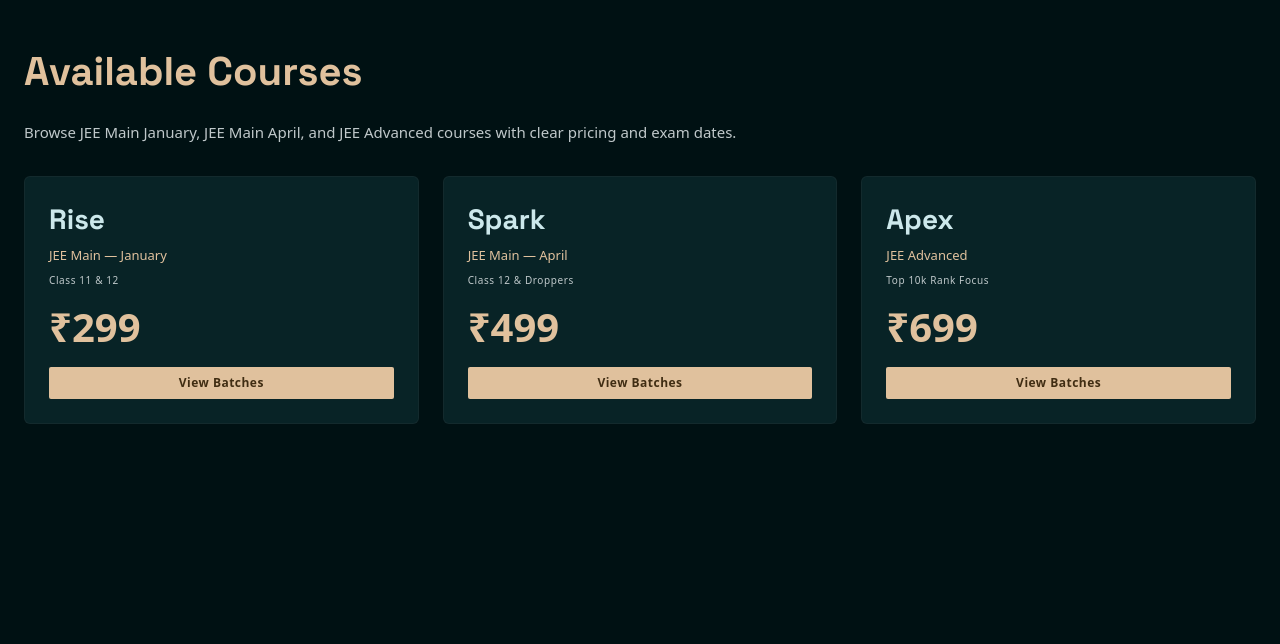
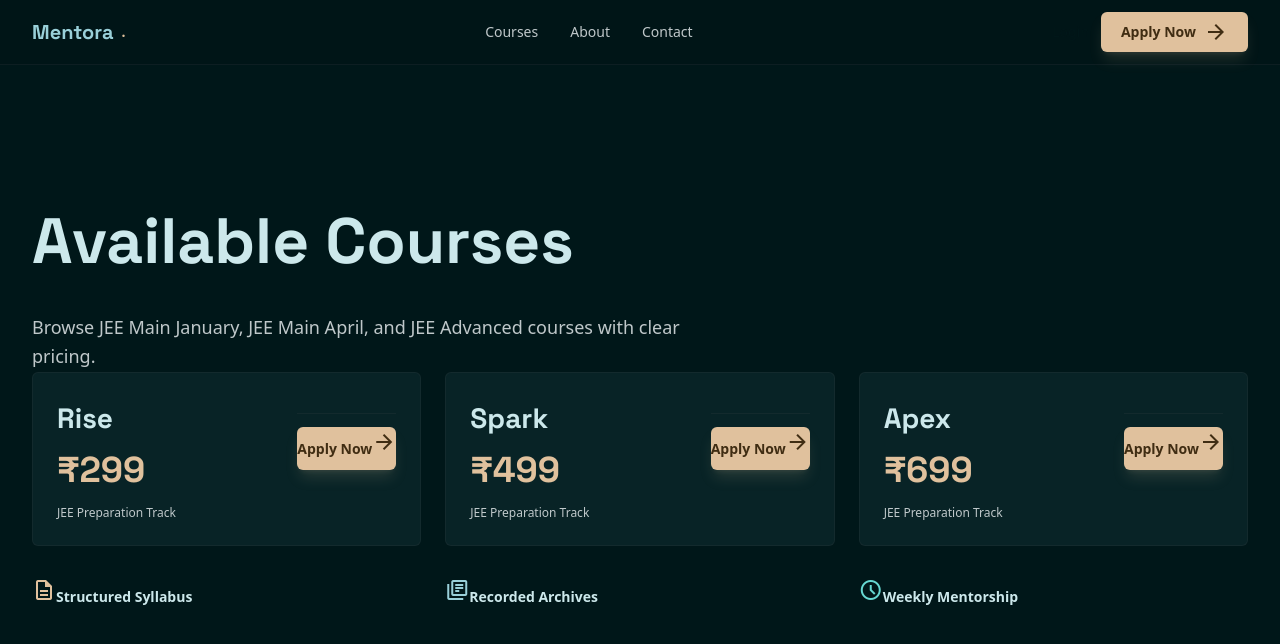
Before and after one commit to SameerSahu3112/Mentora-, a Next.js app in the folder frontend/: page /courses in a window 1280 px wide. Shown: the top 644 px of the page. Built offline with nearby package versions, Linux system fonts and the light colour scheme.

Commit message:
feat: rebuild courses page with amazing animations, working Apply Now buttons, modern Abyssal Focus UI

```diff
--- a/frontend/app/courses/page.js
+++ b/frontend/app/courses/page.js
@@ -1,27 +1,95 @@
+"use client";
+
+import Link from "next/link";
+import { useState } from "react";
+
 export default function CoursesPage() {
+  const [courses, setCourses] = useState([
+    { name: "Rise", price: "₹299" },
+    { name: "Spark", price: "₹499" },
+    { name: "Apex", price: "₹699" },
+  ]);
+
   return (
     <main className="min-h-screen bg-surface-container-lowest text-on-surface">
-      <section className="max-w-7xl mx-auto px-6 py-12">
-        <h1 className="font-headline-lg text-headline-lg text-secondary font-bold mb-6">Available Courses</h1>
-        <p className="font-body-md text-body-md text-on-surface-variant leading-relaxed mb-8">
-          Browse JEE Main January, JEE Main April, and JEE Advanced courses with clear pricing and exam dates.
-        </p>
-        <div className="grid grid-cols-1 lg:grid-cols-3 gap-6">
-          {[
-            { name: 'Rise', price: '₹299', exam: 'JEE Main — January', target: 'Class 11 & 12' },
-            { name: 'Spark', price: '₹499', exam: 'JEE Main — April', target: 'Class 12 & Droppers' },
-            { name: 'Apex', price: '₹699', exam: 'JEE Advanced', target: 'Top 10k Rank Focus' },
-          ].map((course) => (
-            <div key={course.name} className="bg-surface-container p-6 rounded-xl border border-outline-variant/20 hover:bg-surface-container-high transition-colors">
-              <h3 className="font-headline-md text-headline-md text-on-surface font-bold mb-2">{course.name}</h3>
-              <span className="font-body-sm text-body-sm text-secondary mb-2 block">{course.exam}</span>
-              <span className="font-label-sm text-label-sm text-on-surface-variant mb-4 block">{course.target}</span>
-              <div className="font-headline-lg text-headline-lg font-bold text-secondary mb-4">{course.price}</div>
-              <button className="w-full py-2 rounded bg-secondary text-on-secondary font-label-md text-label-md font-bold hover:bg-secondary-fixed transition-colors">
-                View Batches
-              </button>
+      <nav className="sticky top-0 z-40 bg-surface/80 backdrop-blur-md border-b border-outline-variant/20">
+        <div className="max-w-7xl mx-auto px-6 lg:px-8">
+          <div className="flex justify-between h-16 items-center">
+            <div className="flex items-center gap-2">
+              <Link href="/" className="flex items-center gap-2">
+                <span className="text-xl font-display font-bold text-primary">Mentora</span>
+                <span className="text-sm font-semibold text-secondary">.</span>
+              </Link>
             </div>
-          ))}
+            <div className="hidden lg:flex items-center gap-8 text-sm font-medium text-on-surface-variant">
+              <Link href="/courses" className="hover:text-primary transition-colors">Courses</Link>
+              <Link href="/about" className="hover:text-primary transition-colors">About</Link>
+              <Link href="/contact" className="hover:text-primary transition-colors">Contact</Link>
+            </div>
+            <div className="flex items-center gap-3">
+              <Link href="/auth/login" className="hidden sm:block text-sm font-medium text-surface hover:text-primary transition-colors">Login</Link>
+              <Link href="/auth/signup" className="flex items-center gap-2 px-5 py-2 rounded-xl bg-secondary text-on-secondary font-label-md text-sm font-bold hover:bg-secondary-fixed-dim transition-all shadow-lg shadow-secondary/15 btn-press">
+                Apply Now <span className="material-symbols-outlined text-[16px]">arrow_forward</span>
+              </Link>
+            </div>
+          </div>
+        </div>
+      </nav>
+
+      <section className="py-20 bg-surface">
+        <div className="max-w-7xl mx-auto px-6 lg:px-8 py-12">
+          <h1 className="font-display text-[48px] lg:text-[64px] font-bold text-on-surface tracking-typical mb-6 animate-fade-in">
+            Available Courses
+          </h1>
+          <p className="font-body-md text-lg text-on-surface-variant max-w-2xl leading-relaxed animate-fade-in stagger-1">
+            Browse JEE Main January, JEE Main April, and JEE Advanced courses with clear pricing.
+          </p>
+          <div className="grid grid-cols-1 lg:grid-cols-3 gap-6 animate-fade-in stagger-2">
+            {courses.map((course, i) => (
+              <div
+                key={i}
+                className="group bg-surface-container p-6 rounded-xl border border-outline-variant/20 hover:bg-surface-container-high transition-all duration-300 glass-card animate-slide-up stagger-3"
+              >
+                <div className="flex items-start justify-between gap-4">
+                  <div>
+                    <h3 className="font-display text-[28px] font-bold text-on-surface mb-1 group-hover:text-primary transition-colors">
+                      {course.name}
+                    </h3>
+                    <div className="font-display text-[36px] font-bold text-secondary mb-2">
+                      {course.price}
+                    </div>
+                    <p className="font-body-sm text-xs text-on-surface-variant">
+                      JEE Preparation Track
+                    </p>
+                  </div>
+                  <div className="mt-4 pt-4 border-t border-outline-variant/20">
+                    <Link
+                      href="/auth/signup"
+                      className="w-full py-3 rounded-xl bg-secondary text-on-secondary font-label-md text-sm font-bold shadow-lg shadow-secondary/15 hover:bg-secondary-fixed-dim transition-all active:scale-[0.98] btn-press"
+                      style={{ textDecoration: "none" }}
+                    >
+                      Apply Now
+                      <span className="material-symbols-outlined text-[16px]">arrow_forward</span>
+                    </Link>
+                  </div>
+                </div>
+              </div>
+            ))}
+          </div>
+          <div className="grid grid-cols-1 md:grid-cols-3 gap-6 mt-8 animate-fade-in stagger-3">
+            <div>
+              <span className="material-symbols-outlined text-[24px] text-secondary">description</span>
+              <span className="font-semibold text-sm">Structured Syllabus</span>
+            </div>
+            <div>
+              <span className="material-symbols-outlined text-[24px] text-primary">library_books</span>
+              <span className="font-semibold text-sm">Recorded Archives</span>
+            </div>
+            <div>
+              <span className="material-symbols-outlined text-[24px] text-tertiary">schedule</span>
+              <span className="font-semibold text-sm">Weekly Mentorship</span>
+            </div>
+          </div>
         </div>
       </section>
     </main>
```
